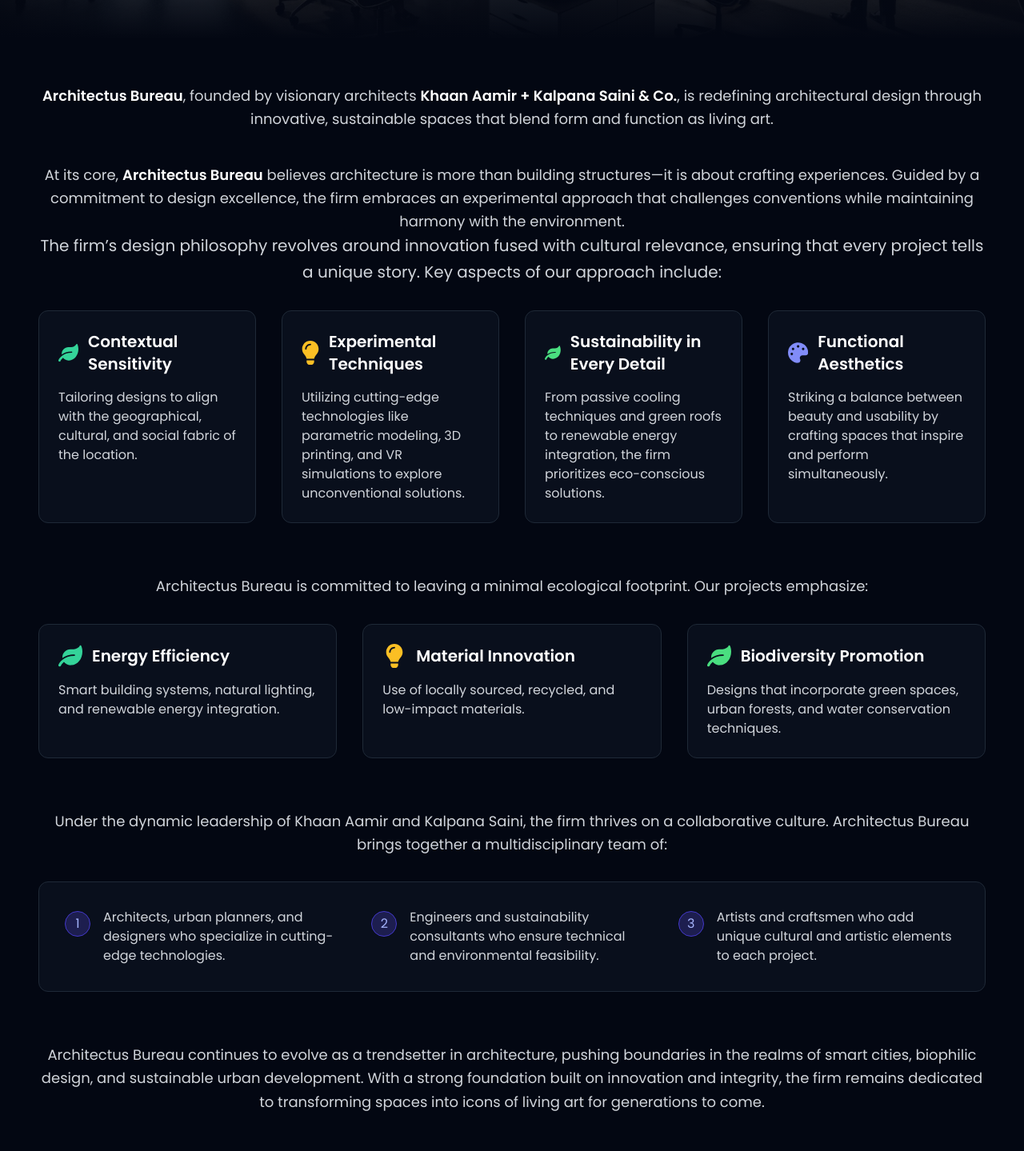
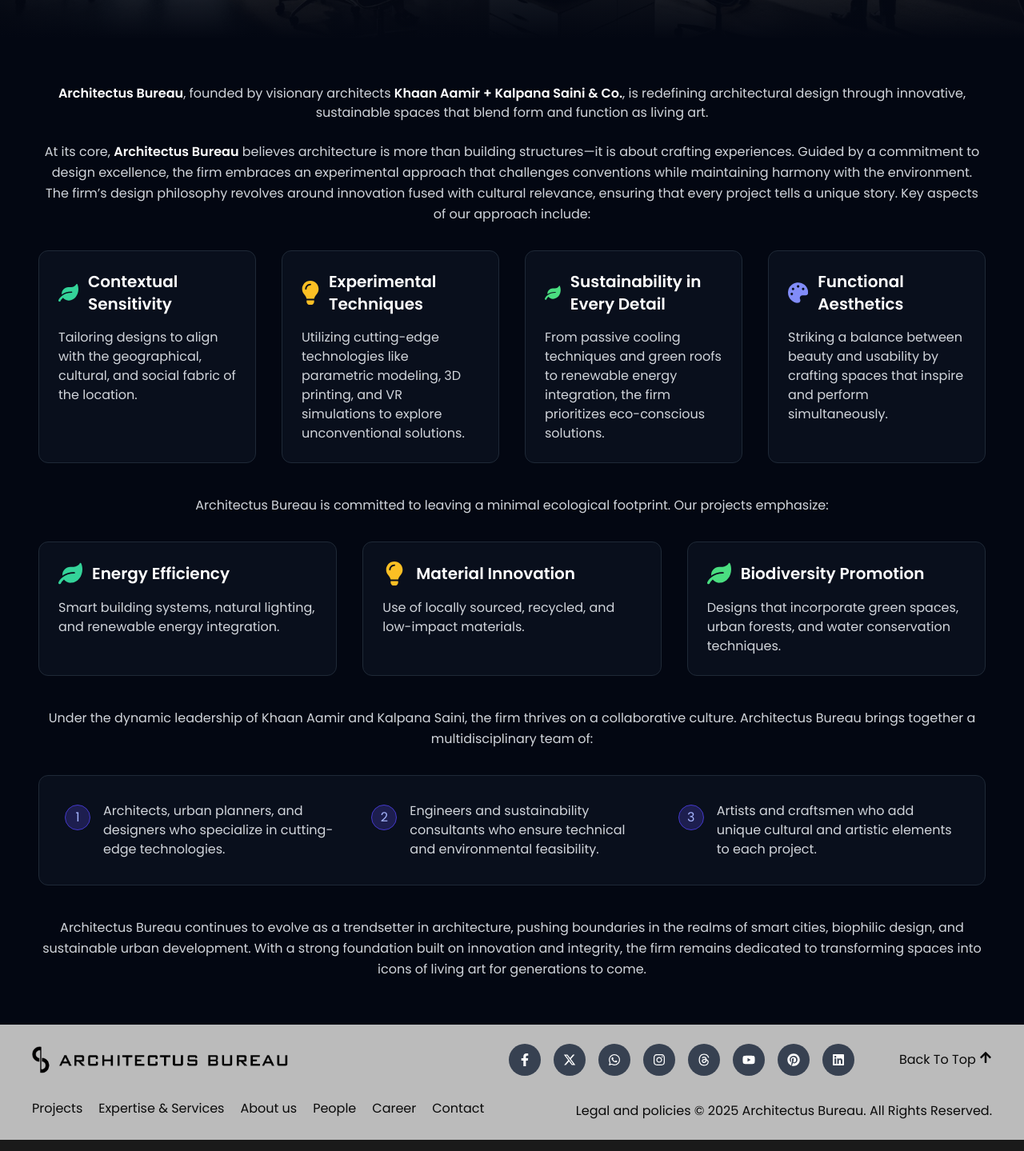
Before and after one commit to faizsiddiqui07/front-architectus, a React (Vite) app: page /about in a window 1280 px wide. Shown: the part 511-1950 px from the top of the page at 80% size. Built offline with nearby package versions, Linux system fonts and the light colour scheme.

Commit message:
add about

```diff
--- a/src/pages/About.jsx
+++ b/src/pages/About.jsx
@@ -60,9 +60,9 @@ const About = () => {
           whileInView="visible"
           viewport={{ once: true, margin: "-100px" }}
         >
-          <motion.div variants={fadeIn} className="mb-10">
+          <motion.div variants={fadeIn} className="mb-6">
             <motion.p
-              className="max-w-7xl mx-auto text-center text-lg text-gray-300 leading-relaxed"
+              className="w-full max-w-7xl mx-auto text-center text-base text-gray-300 "
               whileInView={{ opacity: 1 }}
               viewport={{ once: true }}
             >
@@ -79,8 +79,8 @@ const About = () => {
           </motion.div>
 
           {/* Philosophy Section */}
-          <motion.div variants={fadeIn} className="mb-10 sm:mb-16">
-            <p className="text-lg text-gray-300 leading-relaxed text-center">
+          <motion.div variants={fadeIn} className="mb-8 sm:mb-10">
+            <p className="text-base text-gray-300 leading-relaxed text-center">
               At its core,{" "}
               <span className="font-semibold text-white">
                 Architectus Bureau
@@ -90,10 +90,12 @@ const About = () => {
               the firm embraces an experimental approach that challenges
               conventions while maintaining harmony with the environment.
             </p>
-            <p className="text-xl text-gray-300 leading-relaxed mb-8 text-center"> The
-              firm’s design philosophy revolves around innovation fused with
+            <p className="text-base text-gray-300 leading-relaxed mb-8 text-center">
+              {" "}
+              The firm’s design philosophy revolves around innovation fused with
               cultural relevance, ensuring that every project tells a unique
-              story. Key aspects of our approach include:</p>
+              story. Key aspects of our approach include:
+            </p>
             <div className="grid grid-cols-1 md:grid-cols-2 lg:grid-cols-4 gap-4 sm:gap-8">
               {[
                 {
@@ -134,9 +136,10 @@ const About = () => {
             </div>
           </motion.div>
 
-          <motion.div variants={fadeIn} className="mb-10 sm:mb-16">
-            <p className="text-lg text-gray-300 leading-relaxed text-center mb-8">
-             Architectus Bureau is committed to leaving a minimal ecological footprint. Our projects emphasize:
+          <motion.div variants={fadeIn} className="mb-8 sm:mb-10">
+            <p className="text-base text-gray-300 leading-relaxed text-center mb-8">
+              Architectus Bureau is committed to leaving a minimal ecological
+              footprint. Our projects emphasize:
             </p>
             <div className="grid grid-cols-1 md:grid-cols-2 lg:grid-cols-3 gap-4 sm:gap-8">
               {[
@@ -154,7 +157,7 @@ const About = () => {
                   icon: <FaLeaf className="text-3xl text-green-400" />,
                   title: "Biodiversity Promotion",
                   desc: "Designs that incorporate green spaces, urban forests, and water conservation techniques.",
-                }
+                },
               ].map((item, index) => (
                 <motion.div
                   key={index}
@@ -174,9 +177,11 @@ const About = () => {
           </motion.div>
 
           {/* Team Section */}
-          <motion.div variants={fadeIn} className="mb-10 sm:mb-16">
-            <p className="text-lg text-gray-300 leading-relaxed mb-8 text-center">
-              Under the dynamic leadership of Khaan Aamir and Kalpana Saini, the firm thrives on a collaborative culture. Architectus Bureau brings together a multidisciplinary team of:
+          <motion.div variants={fadeIn} className="mb-8 sm:mb-10">
+            <p className="text-base text-gray-300 leading-relaxed mb-8 text-center">
+              Under the dynamic leadership of Khaan Aamir and Kalpana Saini, the
+              firm thrives on a collaborative culture. Architectus Bureau brings
+              together a multidisciplinary team of:
             </p>
             <div className="bg-gray-900/50 border border-gray-800 rounded-xl p-8">
               <div className="grid grid-cols-1 md:grid-cols-3 gap-8">
@@ -198,8 +203,13 @@ const About = () => {
 
           {/* Closing Section */}
           <motion.div variants={fadeIn} className="text-center">
-            <p className="text-lg text-gray-300 leading-relaxed max-w-7xl mx-auto">
-              Architectus Bureau continues to evolve as a trendsetter in architecture, pushing boundaries in the realms of smart cities, biophilic design, and sustainable urban development. With a strong foundation built on innovation and integrity, the firm remains dedicated to transforming spaces into icons of living art for generations to come.
+            <p className="text-base text-gray-300 leading-relaxed max-w-7xl mx-auto">
+              Architectus Bureau continues to evolve as a trendsetter in
+              architecture, pushing boundaries in the realms of smart cities,
+              biophilic design, and sustainable urban development. With a strong
+              foundation built on innovation and integrity, the firm remains
+              dedicated to transforming spaces into icons of living art for
+              generations to come.
             </p>
           </motion.div>
         </motion.div>
```
